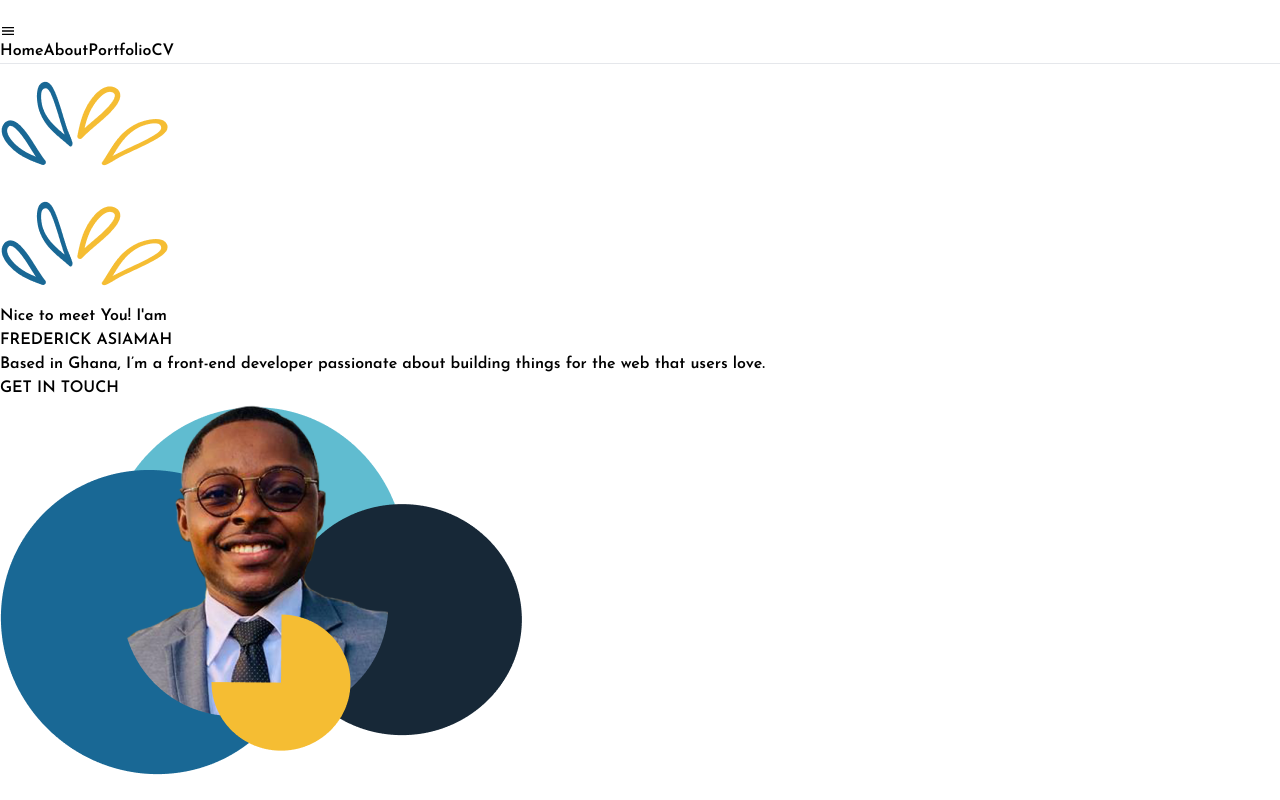
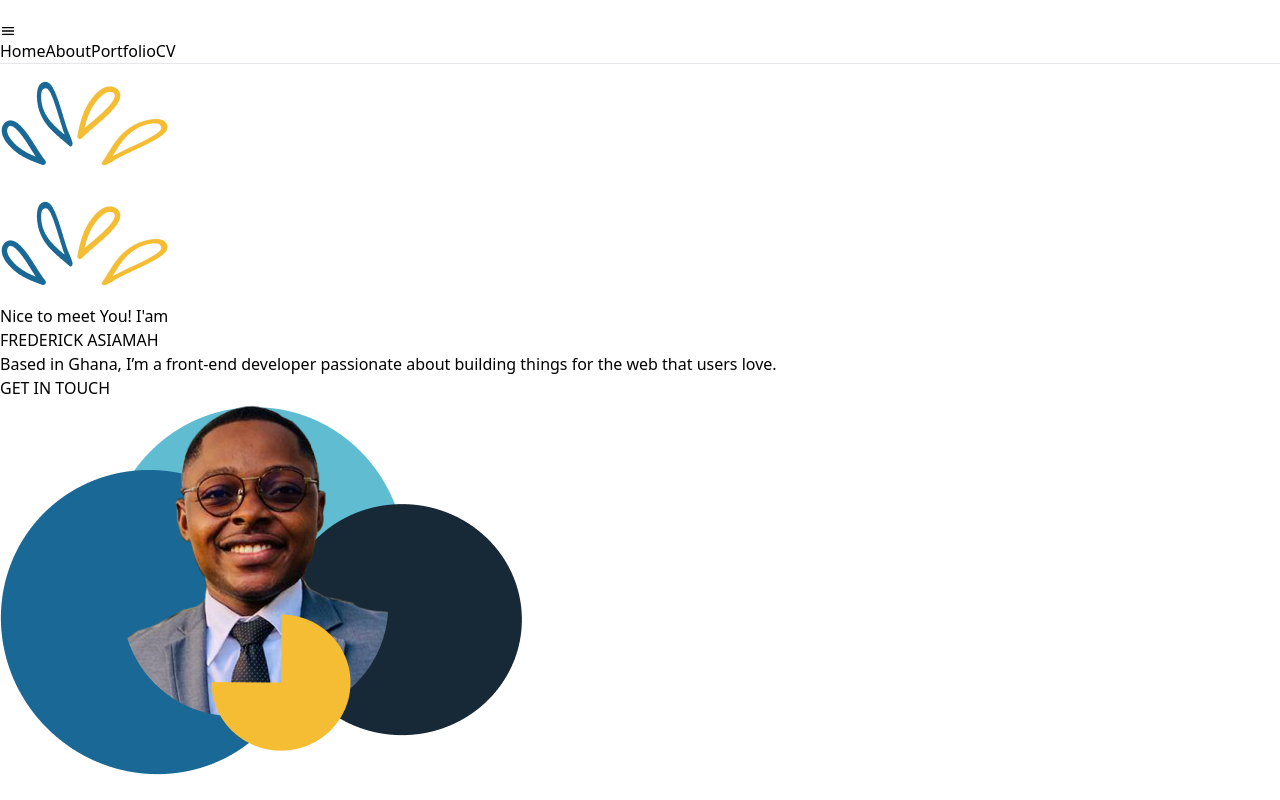
Before and after one commit to sharpartzgh/FrederickAsiamah, a React (Vite) app: page / in a window 1280 px wide. Shown: the top 800 px of the page. Built offline with nearby package versions, Linux system fonts and the light colour scheme.

Commit message:
bug fixed

```diff
--- a/src/App.jsx
+++ b/src/App.jsx
@@ -11,7 +11,7 @@ import Resume from './Pages/Resume'
 function App() {
 
   return (
-    <body className=' mx-auto px-20 bg-black text-white h-full'>
+    <body className=' mx-auto px-20 bg-black text-white'>
       <Header/>
         <Routes>
           <Route path='/' element={ <Homepage/> }/>
--- a/src/index.css
+++ b/src/index.css
@@ -1,8 +1,3 @@
 @tailwind base;
 @tailwind components;
 @tailwind utilities;
-
-
-:root {
-  font-family: "Josefin Sans", sans-serif;
-}
```
